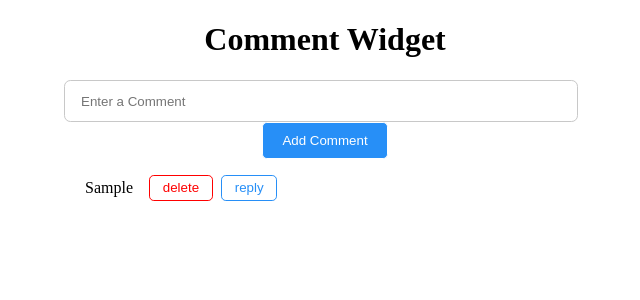
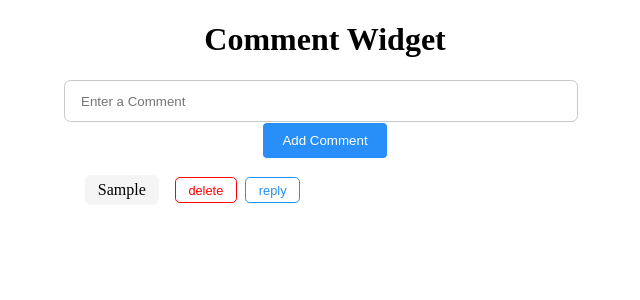
Before and after one commit to mv29/comment-widget, a React (Create React App) app: page / in a window 1280 px wide. Both pictures are taken after typing "Sample" into the empty fields and a click on the button "Add Comment". Shown: the top 300 px of the page, without its empty margins (315-955 px from the left). Built offline with nearby package versions, Linux system fonts and the light colour scheme.

Commit message:
reply functionality done

```diff
--- a/src/components/general/Comment.js
+++ b/src/components/general/Comment.js
@@ -1,30 +1,33 @@
 import { useState } from 'react';
-import { useDispatch } from 'react-redux';
+import classNames from 'classnames';
 
-import { ADD_COMMENT } from '../../store/comments';
 import Input from './Input';
 import Button from './Button';
 
-const Comment = ({ parentEntity }) => {
-  const dispatch = useDispatch();
+const Comment = ({
+  handleSubmit,
+  btnName = 'Add Comment',
+  btnClassName = 'btn--primary',
+  InputClassName = 'input--large input--main'
+}) => {
   const [comment, setComment] = useState('');
 
-  const handleSubmit = (event) => {
+  const handleCommentSubmit = (event) => {
     event.preventDefault();
-    dispatch({ type: ADD_COMMENT, payload: {text: comment, parentEntity }})
+    handleSubmit(comment);
     setComment('');
   };
 
   return (
     <div className='row justify-c align-start'>
-      <form onSubmit={handleSubmit}>
+      <form onSubmit={handleCommentSubmit}>
         <Input
           comment={comment}
           setComment={setComment}
-          className='m-r-5'
+          className={classNames('m-r-5', InputClassName)}
           placeholder='Enter a Comment'
         />
-        <Button text='Add Comment' className="btn--primary" />
+        <Button text={btnName} className={btnClassName} />
       </form>
     </div>
   );
--- a/src/components/general/Input.js
+++ b/src/components/general/Input.js
@@ -12,7 +12,7 @@ const Input = ({ comment, setComment, className, ...props }) => {
       required
       value={comment}
       onChange={handleChange}
-      className={classNames('input input--large', className)}
+      className={classNames('input', className)}
       {...props}
     />
   );
--- a/src/index.css
+++ b/src/index.css
@@ -124,7 +124,8 @@
   border-radius: 0.3rem;
   border: 0.1rem white solid; }
   #root .btn--small {
-    padding: 0.3rem 0.8rem; }
+    padding: 0.3rem 0.8rem;
+    font-size: 0.8rem; }
   #root .btn--primary {
     color: white;
     border-color: white;
@@ -139,12 +140,26 @@
     color: #278ff7;
     border-color: #278ff7;
     background-color: transparent; }
+  #root .btn--normal {
+    color: black;
+    border-color: black;
+    background-color: lightgray; }
 
 #root .input {
-  padding: 0.8rem 1rem;
+  width: auto;
+  padding: 0.4rem 0.8rem;
   border-radius: 0.4rem;
   border: 0.08rem #c8c8c8 solid; }
   #root .input--large {
     width: 30rem; }
+  #root .input--small {
+    width: 15rem; }
+  #root .input--main {
+    padding: 0.8rem 1rem; }
   #root .input:focus-visible {
     outline: #278ff7 auto 0.1rem; }
+
+#root .reply {
+  padding: 0.4rem 0.8rem;
+  border-radius: 0.4rem;
+  background-color: whitesmoke; }
--- a/src/store/comments.js
+++ b/src/store/comments.js
@@ -6,7 +6,6 @@ export const ADD_COMMENT = `${BASE_NAME}/ADD_COMMENT`;
 export const EDIT_COMMENT = `${BASE_NAME}/EDIT_COMMENT`;
 export const DELETE_COMMENT = `${BASE_NAME}/DELETE_COMMENT`;
 export const ADD_SUB_COMMENT = `${BASE_NAME}/ADD_SUB_COMMENT`;
-export const REPLY_TO_COMMENT = `${BASE_NAME}/REPLY_TO_COMMENT`;
 
 /*
 Comment Schemma
@@ -57,14 +56,14 @@ const commentsReducer = (state = initialState, { type, payload }) => {
   switch (type) {
     case ADD_COMMENT: {
       const uuid = generateUUID();
-      const {text, parentEntity} = payload;
+      const {text, parentId} = payload;
 
       return {
         ...state,
         [uuid]: {
           id: uuid,
           text: text,
-          parentId: parentEntity,
+          parentId: parentId,
           subComments: [],
           createAt: new Date(),
           userId: null,
@@ -85,14 +84,24 @@ const commentsReducer = (state = initialState, { type, payload }) => {
       };
     }
     case ADD_SUB_COMMENT: {
-      const { id: commentId, value } = payload;
-      const comment = state[commentId];
+      const uuid = generateUUID();
+      const {text, parentId} = payload;
+      const parentComment = state[parentId];
 
       return {
         ...state,
-        [commentId]: {
-          ...comment,
-          subComments: [...comment.subComments, value],
+        [parentId]: {
+          ...parentComment,
+          subComments: [...parentComment.subComments, uuid],
+        },
+        [uuid]: {
+          id: uuid,
+          text: text,
+          parentId: parentId,
+          subComments: [],
+          createAt: new Date(),
+          userId: null,
+          updatedAt: null,
         },
       };
     }
--- a/src/styles/_button.scss
+++ b/src/styles/_button.scss
@@ -10,7 +10,8 @@
     border: 0.1rem $white solid;
 
     &--small {
-        padding: 0.3rem 0.8rem;
+        padding: 0.2rem 0.6rem;
+        font-size: 0.8rem;
     }
 
     &--primary {
@@ -28,4 +29,8 @@
     &--secondary {
         @include btn-type($primary-color, transparent);
     }
+
+    &--normal {
+        @include btn-type($black, $lightgray);
+    }
 }
--- a/src/styles/_input.scss
+++ b/src/styles/_input.scss
@@ -1,5 +1,6 @@
 .input {
-    padding: 0.8rem 1rem;
+    width: auto;
+    padding: 0.4rem 0.8rem;
     border-radius: 0.4rem;
     border: 0.08rem $border-color solid;
 
@@ -7,7 +8,21 @@
         width: 30rem;
     }
 
+    &--small {
+        width: 15rem;
+    }
+
+    &--main {
+        padding: 0.8rem 1rem;
+    }
+
     &:focus-visible {
         outline: $primary-color auto 0.1rem;
     }
 }
+
+.reply {
+    padding: 0.4rem 0.8rem;
+    border-radius: 0.4rem;
+    background-color: whitesmoke;
+}
--- a/src/styles/_variables.scss
+++ b/src/styles/_variables.scss
@@ -5,3 +5,4 @@ $white: white;
 $black: black;
 $gray: gray;
 $red: red;
+$lightgray: lightgray;
--- a/src/ui/CommentContainer.js
+++ b/src/ui/CommentContainer.js
@@ -1,17 +1,24 @@
 import { useRef } from 'react';
+import { useDispatch } from 'react-redux';
 
 import { generateUUID } from '../utils/miscs';
+import { ADD_COMMENT } from '../store/comments';
 import { Comment } from '../components';
 import CommentsList from './CommentsList';
 
 const CommentContainer = () => {
-  const parentEntity = useRef(generateUUID());
+  const dispatch = useDispatch();
+  const parentId = useRef(generateUUID());
 
-  console.log('mv parentEntity', parentEntity.current);
+  const handleComment = (comment) => {
+    dispatch({ type: ADD_COMMENT, payload: {text: comment, parentId: parentId.current }})
+  };
+
+  console.log('mv parentId', parentId.current);
   return (
     <div className='column comment-container'>
-      <Comment parentEntity={parentEntity.current} />
-      <CommentsList parentEntity={parentEntity.current} />
+      <Comment handleSubmit={handleComment} />
+      <CommentsList parentId={parentId.current} />
     </div>
   );
 };
--- a/src/ui/CommentsList.js
+++ b/src/ui/CommentsList.js
@@ -3,28 +3,14 @@ import { useSelector } from 'react-redux';
 
 import { getCommentsList } from '../selectors/comments';
 import { getFormatedComments } from '../utils/miscs';
-import { Button } from '../components/index';
+import Reply from './Reply';
 
-const Reply = ({ comment }) => {
-  return (
-    <div className='row align-c m-b-10' style={{ marginLeft: `${comment.level * 2}px` }}>
-      <span className='m-r-10'>{comment.text}</span>
-      <Button
-        text='delete'
-        className='btn--small btn--danger m-r-5'
-        key='delete'
-      />
-      <Button text='reply' className='btn--small btn--secondary' key='reply' />
-    </div>
-  );
-};
-
-const CommentsList = ({ parentEntity }) => {
+const CommentsList = ({ parentId }) => {
   const comments = useSelector(getCommentsList);
 
   const formattedCommentList = useMemo(
-    () => getFormatedComments(comments, parentEntity),
-    [comments, parentEntity]
+    () => getFormatedComments(comments, parentId),
+    [comments, parentId]
   );
 
   if (!formattedCommentList) return null;
--- /dev/null
+++ b/src/ui/Reply.js
@@ -0,0 +1,51 @@
+import { useState } from 'react';
+import { useDispatch } from 'react-redux';
+
+import { ADD_SUB_COMMENT } from '../store/comments';
+import { Comment, Button } from '../components/index';
+
+const Reply = ({ comment }) => {
+    const dispatch = useDispatch();
+  const [showReply, setShowReply] = useState(false);
+
+  const handleReplyClick = () => setShowReply((prev) => !prev);
+
+  const handleReply = (reply) => {
+    dispatch({ type: ADD_SUB_COMMENT, payload: {text: reply, parentId: comment.id }})
+  };
+
+  return (
+    <div
+      className='column m-b-10'
+      style={{ marginLeft: `${comment.level * 1}rem` }}
+    >
+      <div className='row align-c'>
+        <span className='m-r-10 reply'>{comment.text}</span>
+        <Button
+          text='delete'
+          className='btn--small btn--danger m-r-5'
+          key='delete'
+        />
+        <Button
+          text='reply'
+          className='btn--small btn--secondary'
+          key='reply'
+          onClick={handleReplyClick}
+        />
+      </div>
+      {showReply && (
+        <div className='row m-t-5'>
+          <Comment
+            parentId={comment.id}
+            InputClassName='input--small'
+            btnName='reply'
+            btnClassName='btn--normal btn--small'
+            handleSubmit={handleReply}
+          />
+        </div>
+      )}
+    </div>
+  );
+};
+
+export default Reply;
--- a/src/utils/miscs.js
+++ b/src/utils/miscs.js
@@ -34,7 +34,7 @@ export const getFormatedCommentsList = (comments, comment, level) => {
 
   // recursivelly add subComments in the order present
   subComments.forEach((subCommentId) => {
-    formattedComment = [...formattedComment, ...getFormatedCommentsList(comments, subCommentId, level + 1)];
+    formattedComment = [...formattedComment, ...getFormatedCommentsList(comments, comments[subCommentId], level + 1)];
   });
 
   // return the formattedList after each recursive iteration
```
